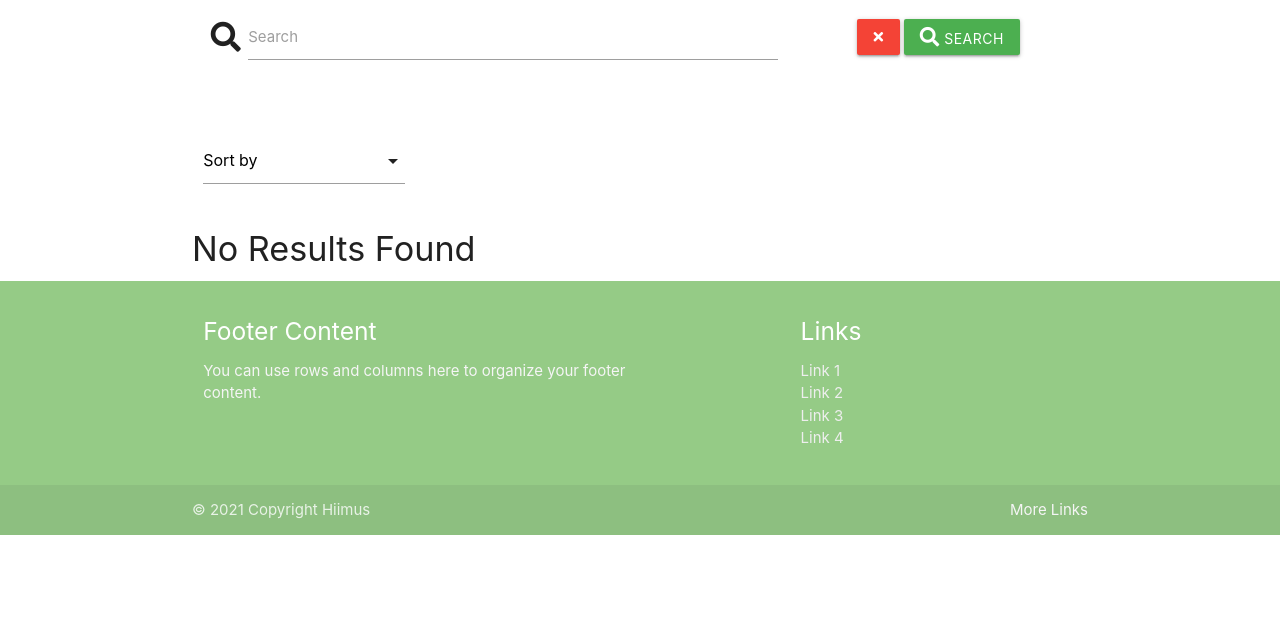
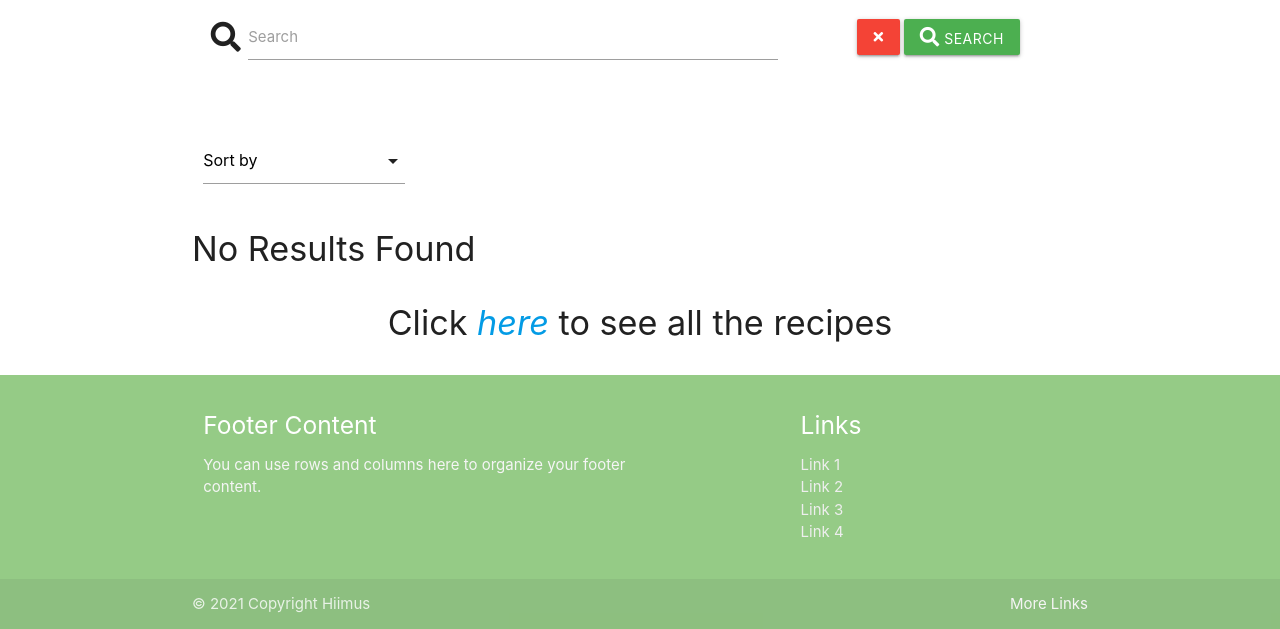
Before and after one commit to Hiimus/veggie-time, a Flask app: page / in a window 1280 px wide. Shown: the part 912-1541 px from the top of the page. Before the commit the page ends 1447 px from the top, so only its background shows below. Run offline with Flask 2, Linux system fonts and the light colour scheme; data that the repository does not hold is empty; some libraries are stand-ins or nearby versions.

Commit message:
Added a limit to how many recipes is displayed on home page

```diff
--- a/app.py
+++ b/app.py
@@ -21,7 +21,7 @@ mongo = PyMongo(app)
 @app.route("/")
 @app.route("/get_recipes")
 def get_recipes():
-    recipes = list(mongo.db.recipes.find())
+    recipes = list(mongo.db.recipes.find().limit(9))
     recipe = list(mongo.db.recipes.find())
     return render_template(
         "recipes.html", recipes=recipes, recipe=recipe)
--- a/templates/recipes.html
+++ b/templates/recipes.html
@@ -101,4 +101,10 @@
 <h4>No Results Found</h4>
 {% endif %}
 
+<div class="row">
+  <div class="col s12 center-align">
+    <h4>Click <a href="{{ url_for('all_recipes') }}"><em>here</em></a> to see all the recipes</h4>
+  </div>
+</div>
+
 {% endblock %}
```
